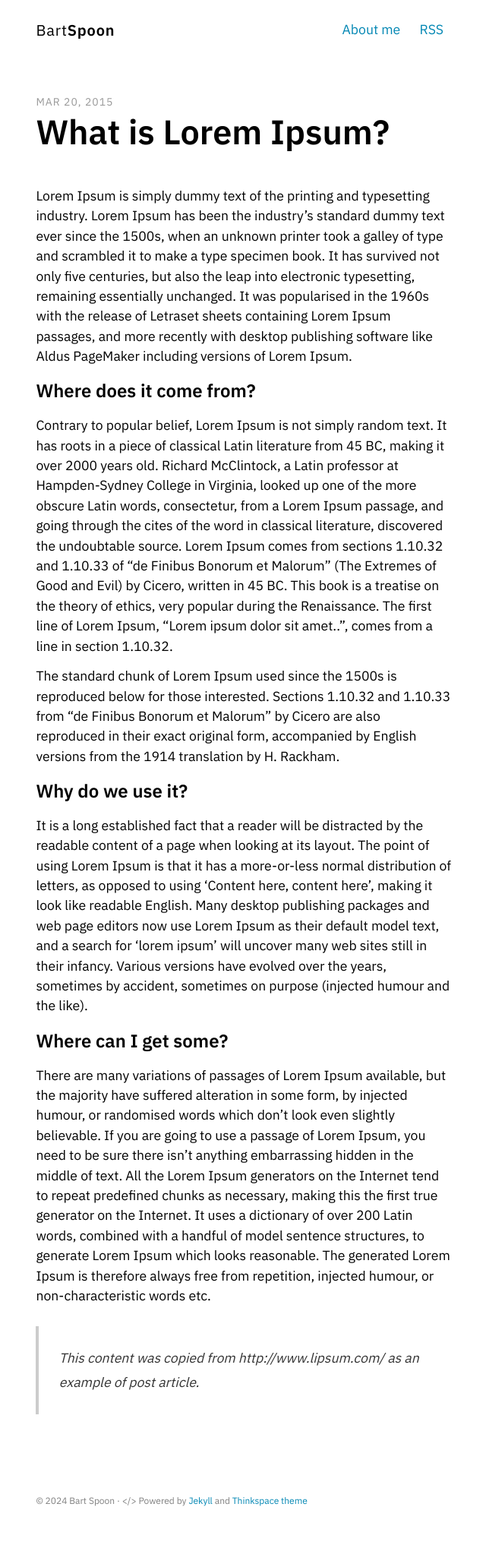
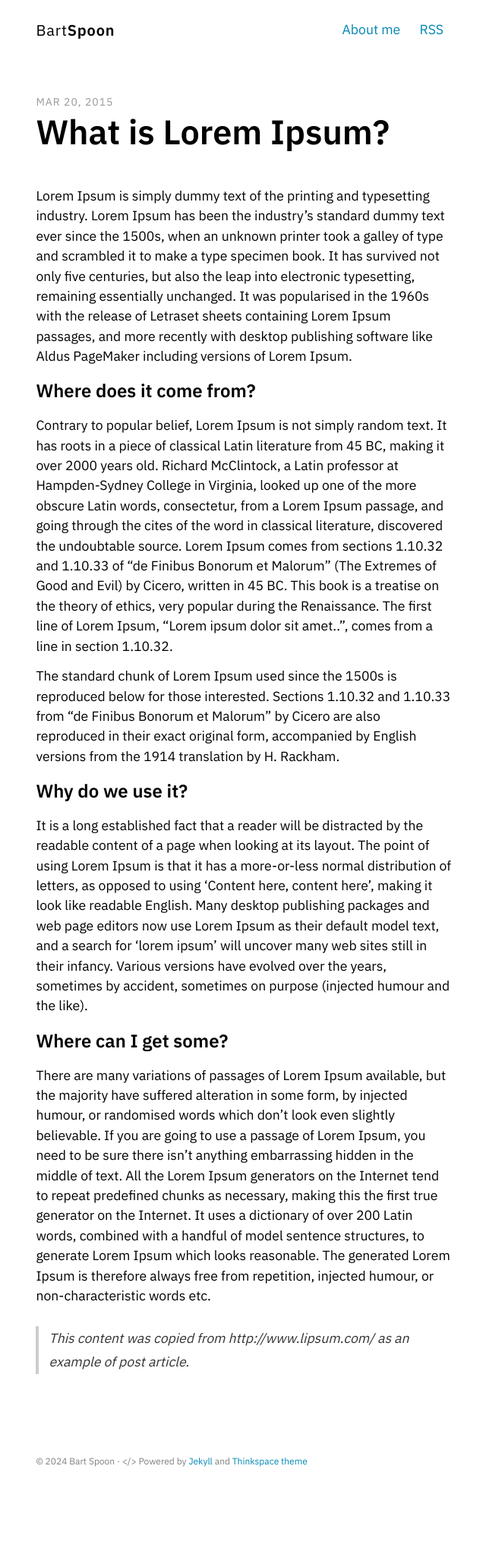
Before and after one commit to bart-spoon/bart-spoon.github.io, a Jekyll site: the page built from _posts/2015-03-20-what-is-lorem-ipsum.md, in a window 1280 px wide. Shown: the whole page at 76% size, without its empty margins (319-959 px from the left). Built offline with Jekyll 4.4.1, drawn with Linux system fonts in a browser that asks for light colours; after the commit the page ends 1985 px from its top, so only the background shows below that.

Commit message:
fix quote spacing

```diff
--- a/assets/scss/_variables.scss
+++ b/assets/scss/_variables.scss
@@ -13,6 +13,7 @@ $heading-line-height: 1.2;
 // Other Sizes
 $base-border-radius: .52em;
 $base-spacing: $base-line-height * 1em;
+$quote-spacing: $base-spacing / 2;
 $small-spacing: $base-spacing / 2;
 $extra-small-spacing: $base-spacing / 6;
 $base-z-index: 0;
--- a/assets/scss/base/_typography.scss
+++ b/assets/scss/base/_typography.scss
@@ -76,7 +76,7 @@ picture {
 }
 
 blockquote {
-  padding: $base-spacing 0 $base-spacing $base-spacing;
+  padding: 0 0 0 $quote-spacing;
   margin: $base-spacing 0;
   color: $dark-gray-color;
   line-height: 1.8;
```
